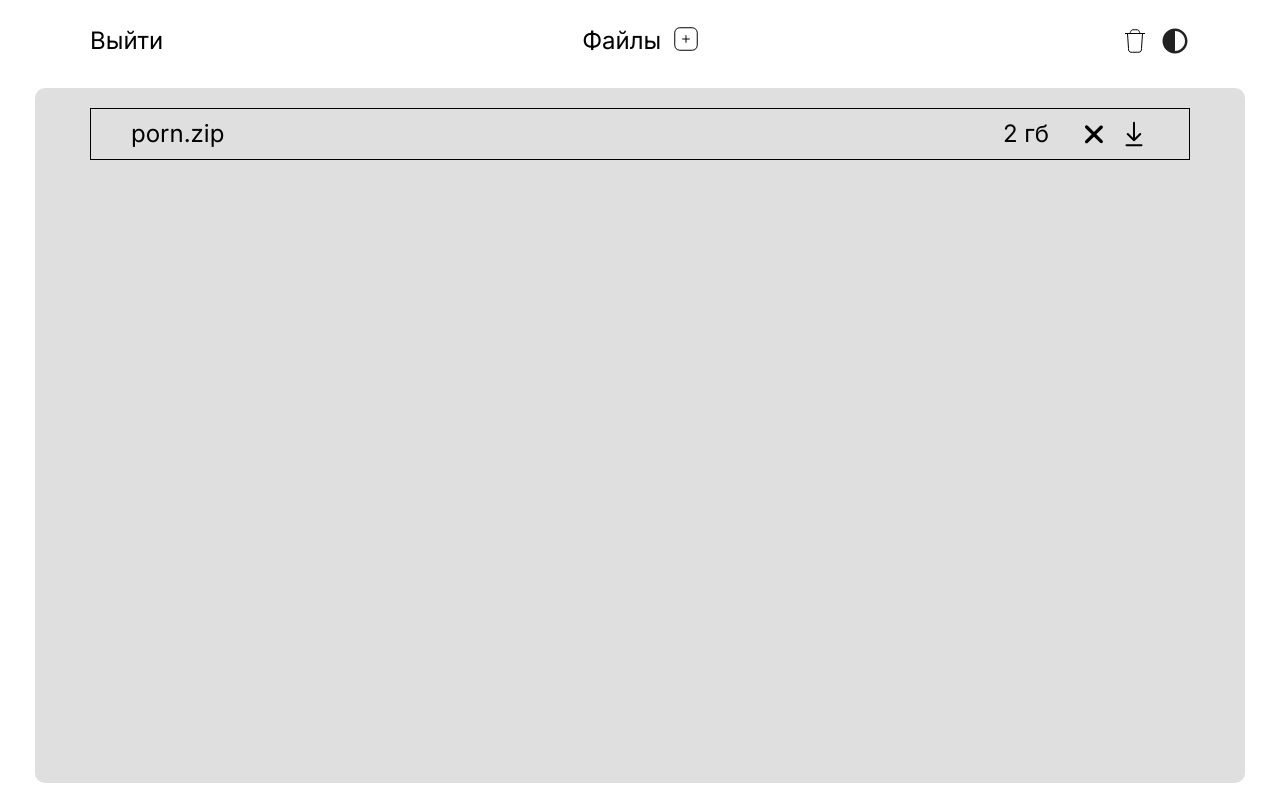
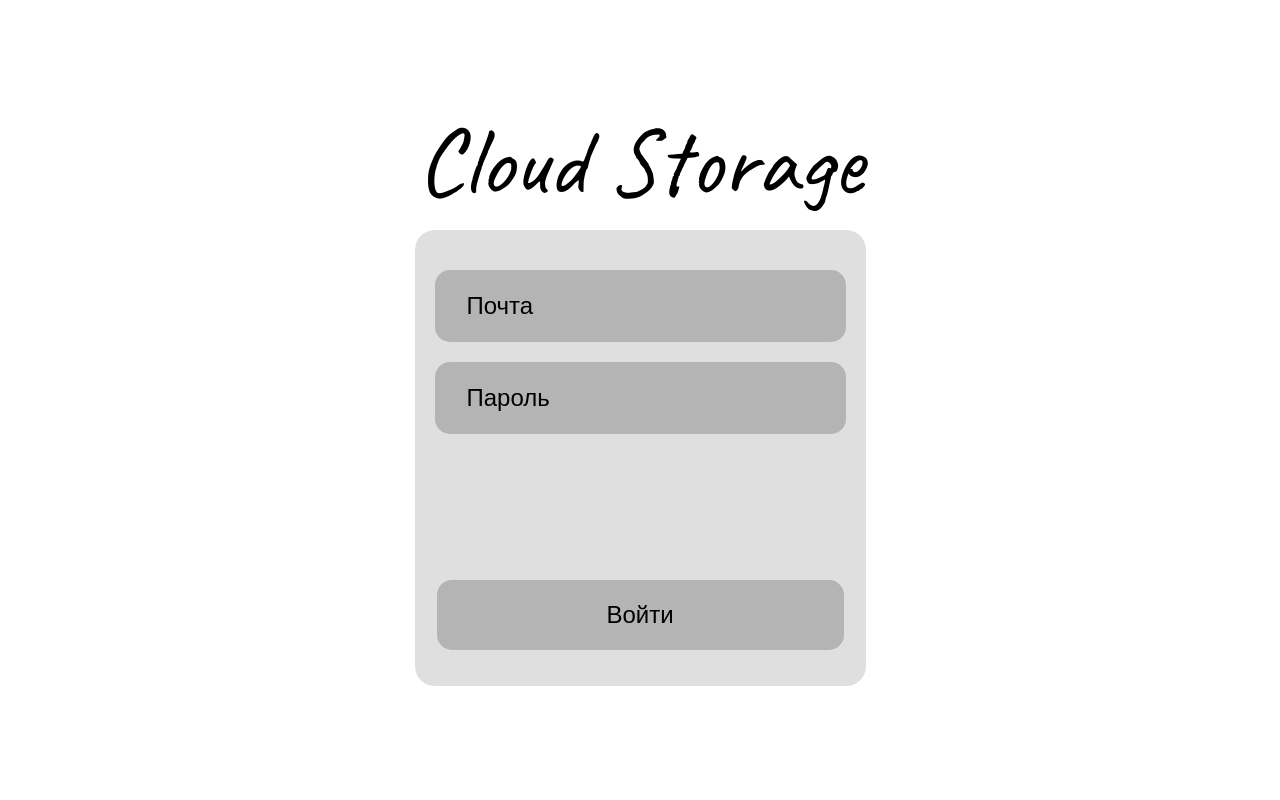
Before and after one commit to echo-tokyo/CloudStorage, a React (Vite) app: page / in a window 1280 px wide. Built offline with nearby package versions, Linux system fonts and the light colour scheme.

Commit message:
login page layout

```diff
--- a/src/assets/styles/global.css
+++ b/src/assets/styles/global.css
@@ -9,3 +9,28 @@ html,body{
     font-size: 24px;
     font-family: 'Inter', sans-serif;
 }
+h1{
+    font-family: 'Caveat', sans-serif;
+    font-size: 96px;
+}
+input[type="email"],[type="password"]{
+    width: 407px;
+    height: 70px;
+    background-color: #B4B4B4;
+    border-radius: 15px;
+    border: none;
+    font-size: 24px;
+    text-indent: 30px;
+}
+input::placeholder{
+    color: black;
+}
+
+input[type="submit"]{
+    width: 407px;
+    height: 70px;
+    background-color: #B4B4B4;
+    border-radius: 15px;
+    border: none;
+    font-size: 24px;
+}
--- a/src/components/home/Home.jsx
+++ b/src/components/home/Home.jsx
@@ -1,11 +1,13 @@
-import Header from "../header/Header"
-import FieldItems from "../fieldItems/fieldItems"
+// import Header from "../header/Header"
+// import FieldItems from "../fieldItems/fieldItems"
+import Login from '../login/Login'
 
 function Home(){
     return(
         <>
-        <Header />
-        <FieldItems />
+        <Login />
+        {/* <Header />
+        <FieldItems /> */}
         </>
     )
 }
--- /dev/null
+++ b/src/components/login/Login.jsx
@@ -0,0 +1,18 @@
+import './login.css'
+
+function Login () {
+    return(
+        <div className="wrapper">
+            <h1>Cloud Storage</h1>
+            <form action="" className="form-field">
+                <div className="inps">
+                    <input type="email" name="" id="" placeholder='Почта' />
+                    <input type="password" name="" id="" placeholder='Пароль' />
+                </div>
+                <input type="submit" name="" id="" value="Войти" />
+            </form>
+        </div>
+    )
+}
+
+export default Login
--- /dev/null
+++ b/src/components/login/login.css
@@ -0,0 +1,24 @@
+.wrapper{
+    display: flex;
+    justify-content: center;
+    gap: 20px;
+    flex-direction: column;
+    height: 100vh;
+    align-items: center;
+}
+.form-field{
+    display: flex;
+    flex-direction: column;
+    align-items: center;
+    gap: 146px;
+    height: 456px;
+    width: 451px;
+    background-color: #DFDFDF;
+    border-radius: 20px;
+}
+.inps{
+    display: flex;
+    flex-direction: column;
+    gap: 20px;
+    margin-top: 40px;
+}
```
